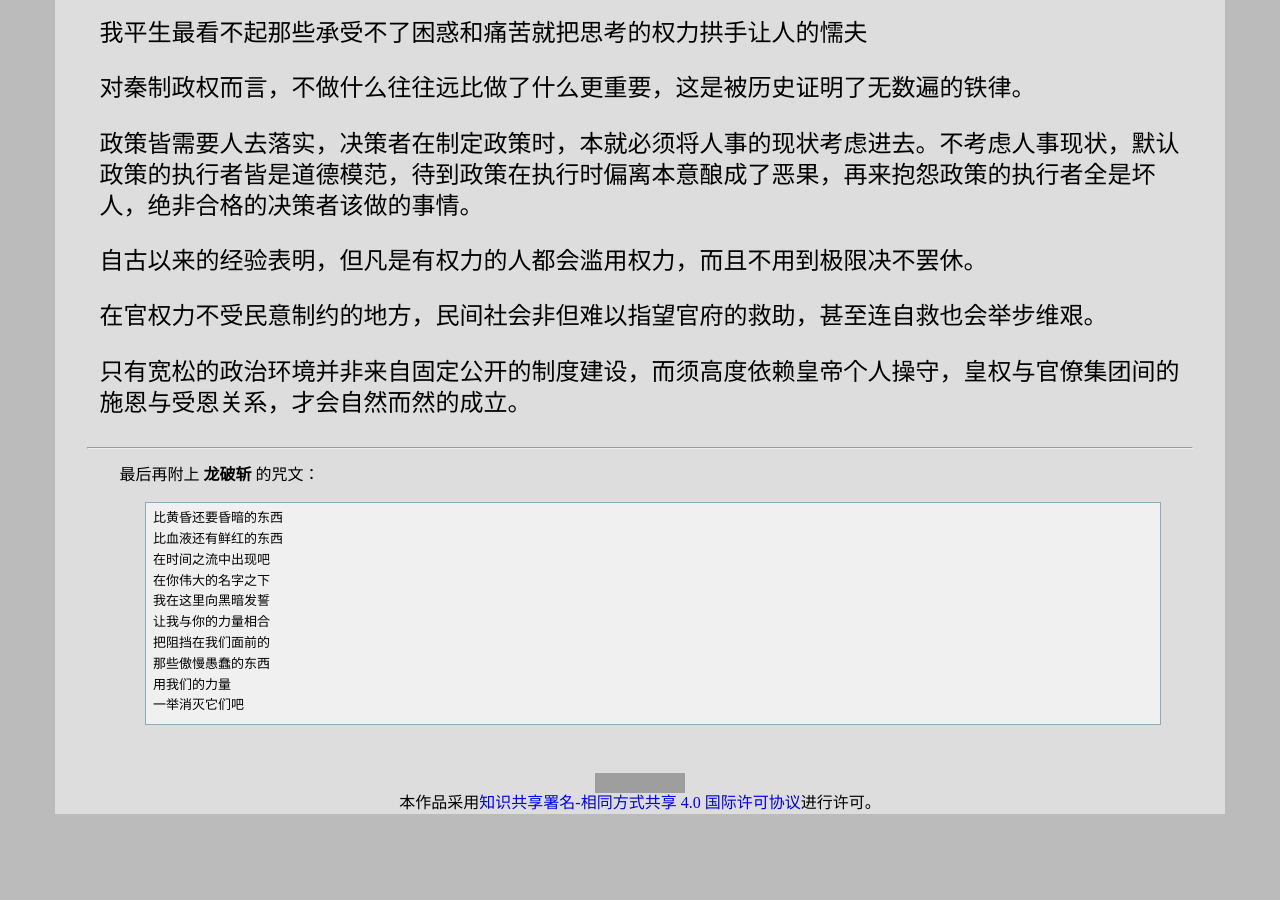
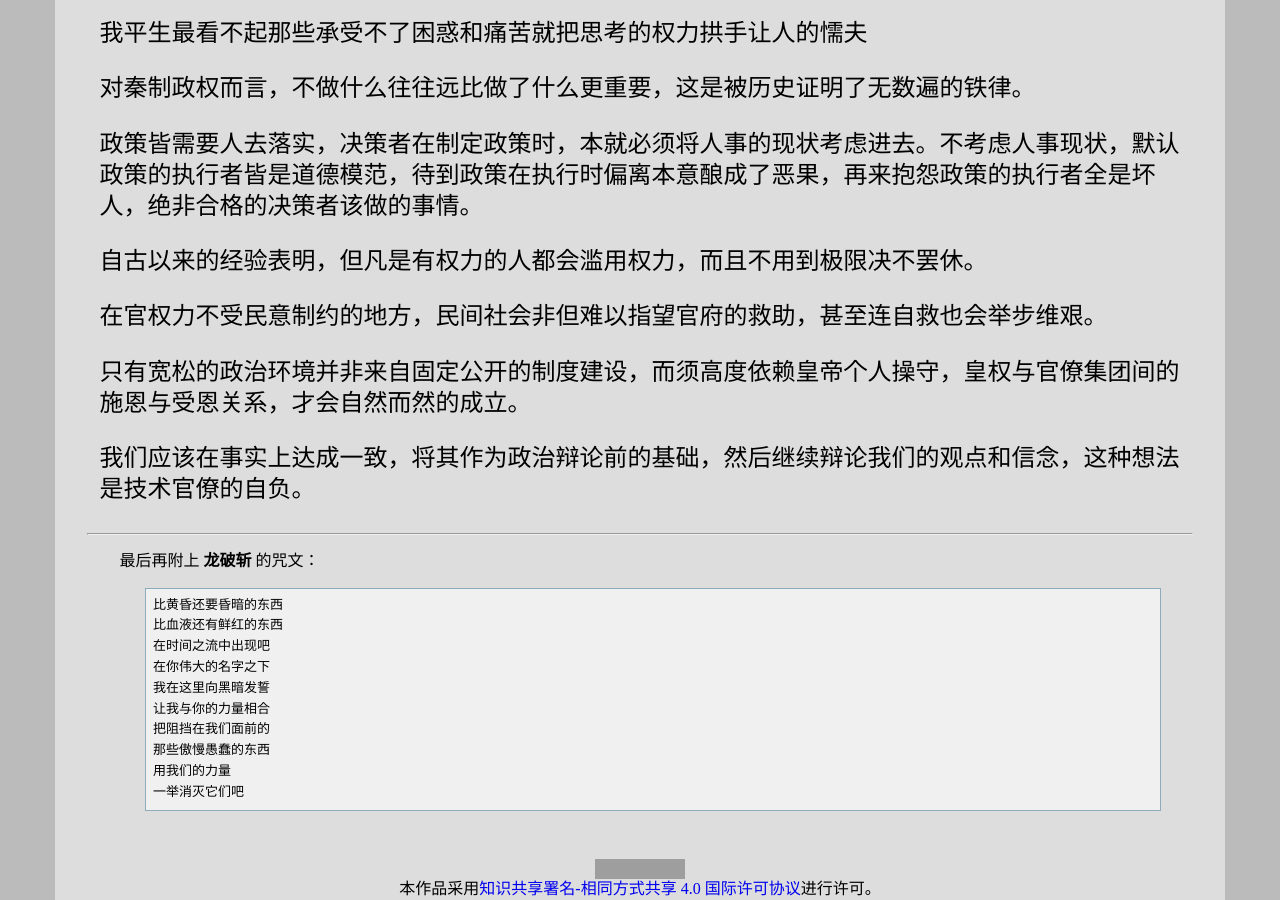
Before and after one commit to leiqin/leiqin.github.io, a Jekyll site: the page built from shoucang/revelation.markdown, in a window 1280 px wide and 900 px high, scrolled down 9508 px. Built offline with Jekyll 4.4.1, drawn with Linux system fonts in a browser that asks for light colours; nearby versions of some CDN libraries; before the commit the page ends 10322 px from its top, so only the background shows below that; part of the change alters nothing that is shown; some of the changed text lies outside the part shown; grey boxes are pictures that could not be loaded.

Commit message:
添加克雷圣经：我们应该在事实上达成一致，将其作为政治辩论前的基础，然后继续辩论我们的观点和信念，这种想法是技术官僚的自负。

```diff
--- a/shoucang/revelation.markdown
+++ b/shoucang/revelation.markdown
@@ -485,6 +485,9 @@ title: 克雷圣经
 只有宽松的政治环境并非来自固定公开的制度建设，而须高度依赖皇帝个人操守，皇权与官僚集团间的施恩与受恩关系，才会自然而然的成立。
 :   图书 [大宋繁华——造极之世的表与里](https://book.douban.com/subject/36944357/) 第八章 赵宋政权的统治逻辑 值得注意的是，誓约被曹勋公开后，宋孝宗与淳熙六年（1179）亲笔写下了一段批语，内中明言自己很反感不杀大臣与言官这项传统，认为“国朝以来过于忠厚，宰相而误国，大将而败军，未尝诛戮”是不对的，真正的用人之道应该厚赏与严诛并行，对消极执行王命的大臣就应该实施诛戮。这份手诏流传出去之后震动朝野，造成了“中外大耸”的效果。合理推测，宋孝宗之所以做这种事，是因为他不希望“不杀大臣与言官”这一誓约变成公开的制度，变成赵宋官员们的护身符。这种心思，与不愿公开誓约的宋太祖是高度一致的。毕竟，只有宽松的政治环境并非来自固定公开的制度建设，而须高度依赖皇帝个人操守，皇权与官僚集团间的施恩与受恩关系，才会自然而然的成立。北宋人陈公辅说“本朝祖宗恩德之厚，未尝杀戮大臣”，南宋人黄震说“太祖皇帝以来，始礼待士大夫，终始有恩矣”，皆是将宽松的政治环境视为赵宋皇帝的特殊之恩。这种感恩戴德，正是宋太祖定下有待士大夫的统治术时所希望达成的效果。 作为统治术的“不杀大臣与言官”，可说是相当成功，极大改善了统治集团的内部生态，缓解了内部矛盾，避免了统治集团的内部分裂。 秦制君王的一项基本特征，是坐拥无限权力，又普遍不愿承担与无限权力相对应的无限责任。拥有多大权力便要承担多大责任，这本是常识，更是良性政治的应有之义。可惜这种常识在秦制时代从来行不通。哪怕如汉武帝那般造成天下户口减半的恶果，也不会有实质性惩罚降临。实在不得不给天下人一个解释时，皇帝们的常规做法也是将施政失误的责任推给官僚集团。这种权责割裂越往后越严重。秦汉之际尚有天人感应理论，要求皇帝于天灾人祸出现后下罪己诏。后来却被皇权强制改了规则，遇上天灾人祸就更换三公九卿，皇帝半点责任没有。到了明代，朱元璋干脆明言“忠君”的本意是施政有了过错皆须由臣子承担，施政有了功绩皆须归于君父。皇帝永远正确，有错的只能是官僚与民众。 不杀士大夫与言官，固然可以放大士大夫批评皇权的声音，但也仅止于此。一旦皇权试图肆意妄为，这些批评之声并不能起到实质性的阻止效果——士大夫们无法阻止宋真宗玩封禅耗尽国库，也无法阻止宋神宗以“富国强兵”为宗旨启动变法，更无法阻止宋徽宗推行“御笔”手诏这样的暴政。 由此可见，只要权力与责任无法对等，只要君王仍然拥有无限权力且无法被问责，政治上的堕落便是必然。赵佶可以轻易走向独断，几乎没有遭遇到像样的阻力，便是因为在赵宋王朝的政治架构中，皇帝仍然拥有无限权力。从前的宰执大臣能“封还”君王的指示，是因为君王站在统治术的角度容忍他们这样做，而非存在某种有力量的制度可以支撑他们这样做。当赵佶不再愿意维持从前的统治术而想要肆意妄为时，他可以轻松取消“封还”的旧例，御笔也可以很顺利地推行下去。从这个角度来看，赵佶最后惹出“靖康之变”这样的大祸绝非偶然，不能简单视为赵佶个人的问题。换言之，在北宋政治中，确有很多值得肯定的东西，必然“不杀大臣与言官”，必然官员可以“封还”皇帝的旨意，但我们不能夸大这些东西的意义。它们至多只能视作因皇权宽容而约定俗成的政治规矩，远远算不上能为一个时代的政治文明托底的制度建设。这些政治规矩可以被皇权容忍，也可以被皇权轻易击穿。
 
+我们应该在事实上达成一致，将其作为政治辩论前的基础，然后继续辩论我们的观点和信念，这种想法是技术官僚的自负。
+:   图书 [精英的傲慢](https://book.douban.com/subject/35586814/) 第四章 文凭主义：最后可接受的偏见  但是，把政治分歧简单地归因于拒绝面对事实或拒绝接受科学，误解了事实和观点在政治说服中的相互作用。我们应该在事实上达成一致，将其作为政治辩论前的基础，然后继续辩论我们的观点和信念，这种想法是技术官僚的自负。政治辩论通常关于如何识别和描述与争议相关的事实。无论是谁成功地陈述了事实，要赢得这场辩论都还有很长的路要走。与莫伊尼汉的看法正相反，我们的意见直接影响我们的感知。我们的意见不是在事实已经确定之后才到达现场的。 这些发现挑战了一种观点：那些不愿意支持缓解气候变化措施的人只是对科学了解得不多。两党在气候问题上的分歧主要不在于事实和信息，而在于政治。认为人们对科学了解得越多，就越有可能在应对气候变化的措施上达成一致，这一判断完全错了。技术官僚认为，只要我们能在事实上达成一致，我们就能对政策进行理性的辩论，这是对政治说服的误解。 2018年，在麻省理工学院演讲时，奥巴马设想了美国关于气候变化的理性辩论，只要每个人都同意以下基本事实：…… 奥巴马希望我们能有一场这样健康的辩论，他说气候变化否认者让这一切变得不可能。 但这样的辩论即使有可能进行，也会是贫乏的政治争论模式。这样的辩论假设我们唯一的选择是：要么听天由命和轻率行事，要么采用价值中立的技术官僚解决方案。但这忽略了气候变化争议背后更深层次的道德和政治考量。 技术官僚立场的吸引力和弱点都在于其看似没有摩擦的价值中立。关于智能化技术和智能化监管框架的讨论忽略了道德和政治问题，而正是这些问题让气候变化成为令人望而生畏的难题：如何应对化石燃料行业对民主政治的巨大影响？我们是否应该重新考虑消费主义的态度（这种态度导致我们把自然视为方济各所称的“一次性文化”的垃圾场）？而那些反对政府采取行动减少碳排放的人呢？他们这样做不是因为拒绝科学，而是因为他们不相信政府会按照他们的利益行事，尤其是在大规模的经济重组中，他们不相信设计和实施这种重组的技术官僚精英。 这些都不是由专家来回答的科学问题。这些是关于权力、道德、权威和信任的问题，也就是说，这些是民主社会公民（要讨论和决断）的问题。 过去40年来，执政的精英们的失败之一是，他们没有很好地把这些问题置于政治辩论的核心。现在，当我们发现自己不知道民主规范是否会继续存在时，抱怨那些信奉优绩至上原则的精英傲慢、技术官僚视野狭隘，可能已经无足轻重。但这些政治怨恨导致了当前这种处境，激发了被民粹威权主义者利用的不满。正视精英政治和技术官僚政治的失败，是解决这种不满和重新构想公共利益政治不可或缺的一步。
+
 
 * * *
 
```
